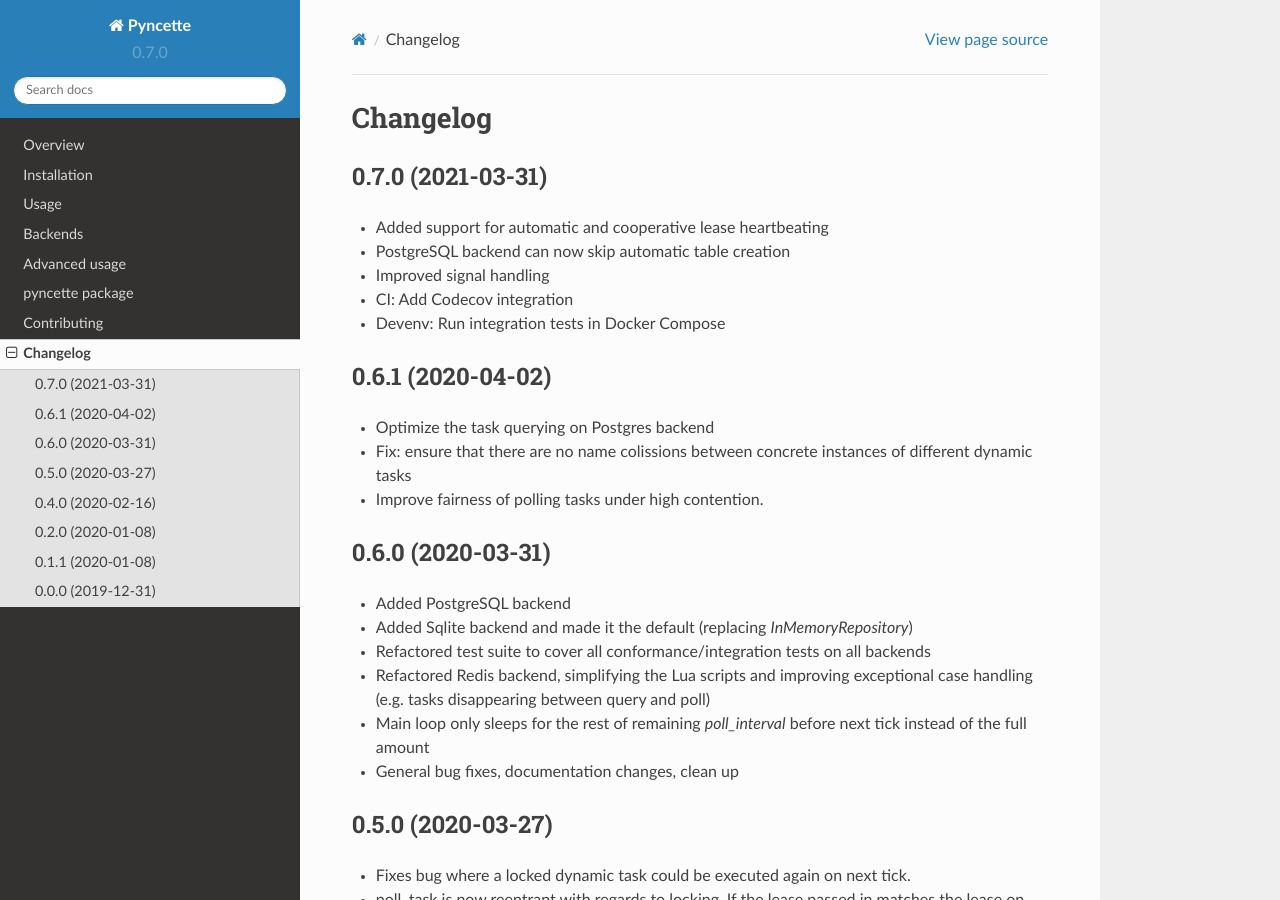
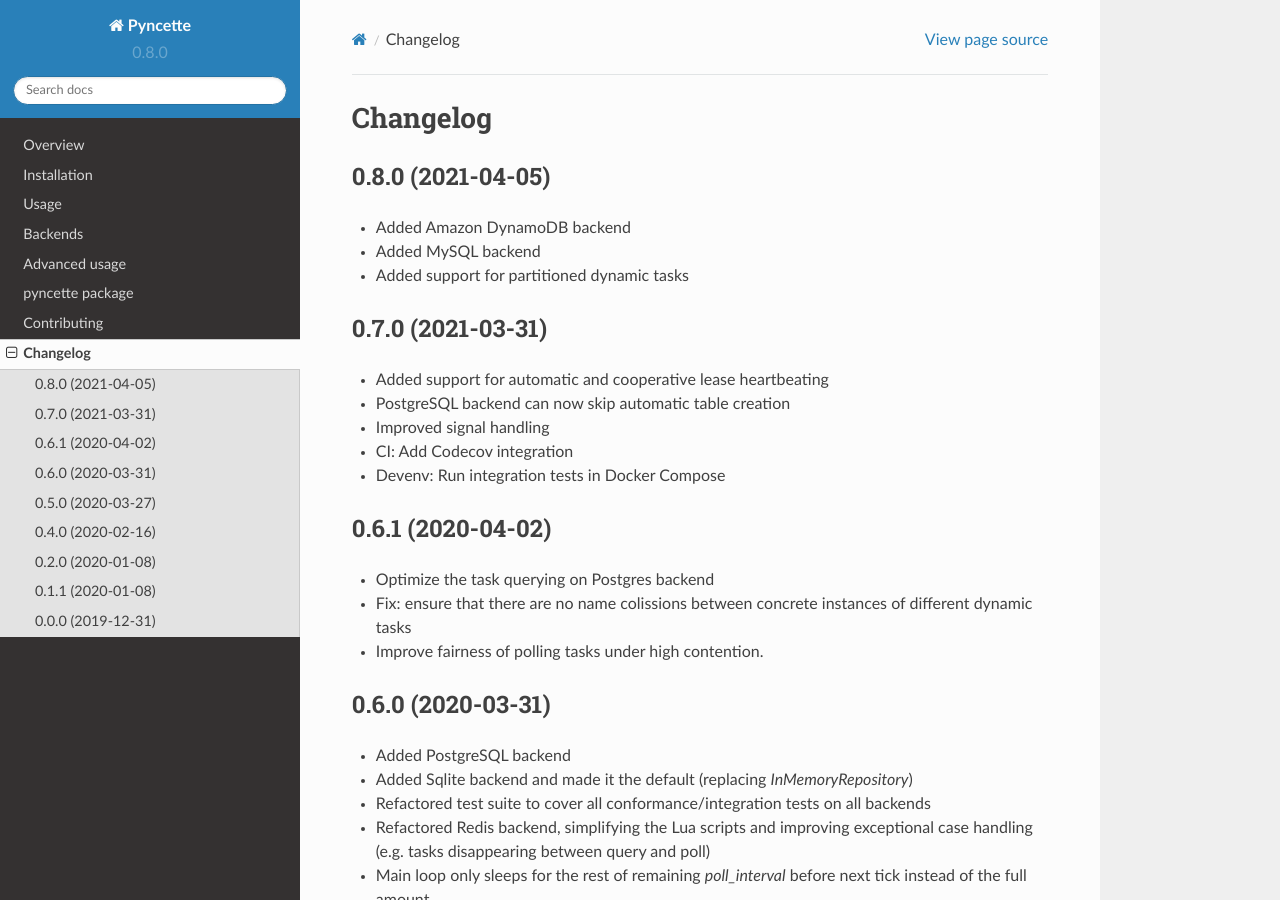
Before and after one commit to tibordp/pyncette, a Sphinx documentation site: the page built from docs/changelog.rst, in a window 1280 px wide and 900 px high. Built offline with Sphinx 7.4.7 and the Read the Docs theme 2.0.0, drawn with Linux system fonts in a browser that asks for light colours; pages that are not in the unit, such as notebooks, are missing from menus.

Commit message:
Bump version: 0.7.0 → 0.8.0

```diff
--- a/CHANGELOG.rst
+++ b/CHANGELOG.rst
@@ -1,6 +1,14 @@
 
 Changelog
 =========
+
+0.8.0 (2021-04-05)
+------------------
+
+* Added Amazon DynamoDB backend
+* Added MySQL backend
+* Added support for partitioned dynamic tasks
+
 
 0.7.0 (2021-03-31)
 ------------------
--- a/README.rst
+++ b/README.rst
@@ -43,9 +43,9 @@ Overview
     :alt: Supported implementations
     :target: https://pypi.org/project/pyncette
 
-.. |commits-since| image:: https://img.shields.io/github/commits-since/tibordp/pyncette/v0.7.0.svg
+.. |commits-since| image:: https://img.shields.io/github/commits-since/tibordp/pyncette/v0.8.0.svg
     :alt: Commits since latest release
-    :target: https://github.com/tibordp/pyncette/compare/v0.7.0...master
+    :target: https://github.com/tibordp/pyncette/compare/v0.8.0...master
 
 
 
--- a/docs/conf.py
+++ b/docs/conf.py
@@ -20,7 +20,7 @@ project = "Pyncette"
 year = "2019"
 author = "Tibor Djurica Potpara"
 copyright = "{0}, {1}".format(year, author)
-version = release = "0.7.0"
+version = release = "0.8.0"
 
 pygments_style = "trac"
 templates_path = ["."]
--- a/setup.py
+++ b/setup.py
@@ -34,7 +34,7 @@ extras = {
 
 setup(
     name="pyncette",
-    version="0.7.0",
+    version="0.8.0",
     license="MIT",
     description="A reliable distributed scheduler with pluggable storage backends",
     long_description="%s\n%s"
--- a/src/pyncette/__init__.py
+++ b/src/pyncette/__init__.py
@@ -1,4 +1,4 @@
-__version__ = "0.7.0"
+__version__ = "0.8.0"
 
 from .model import Context
 from .model import ExecutionMode
```
Also changed, not shown: .bumpversion.cfg.
